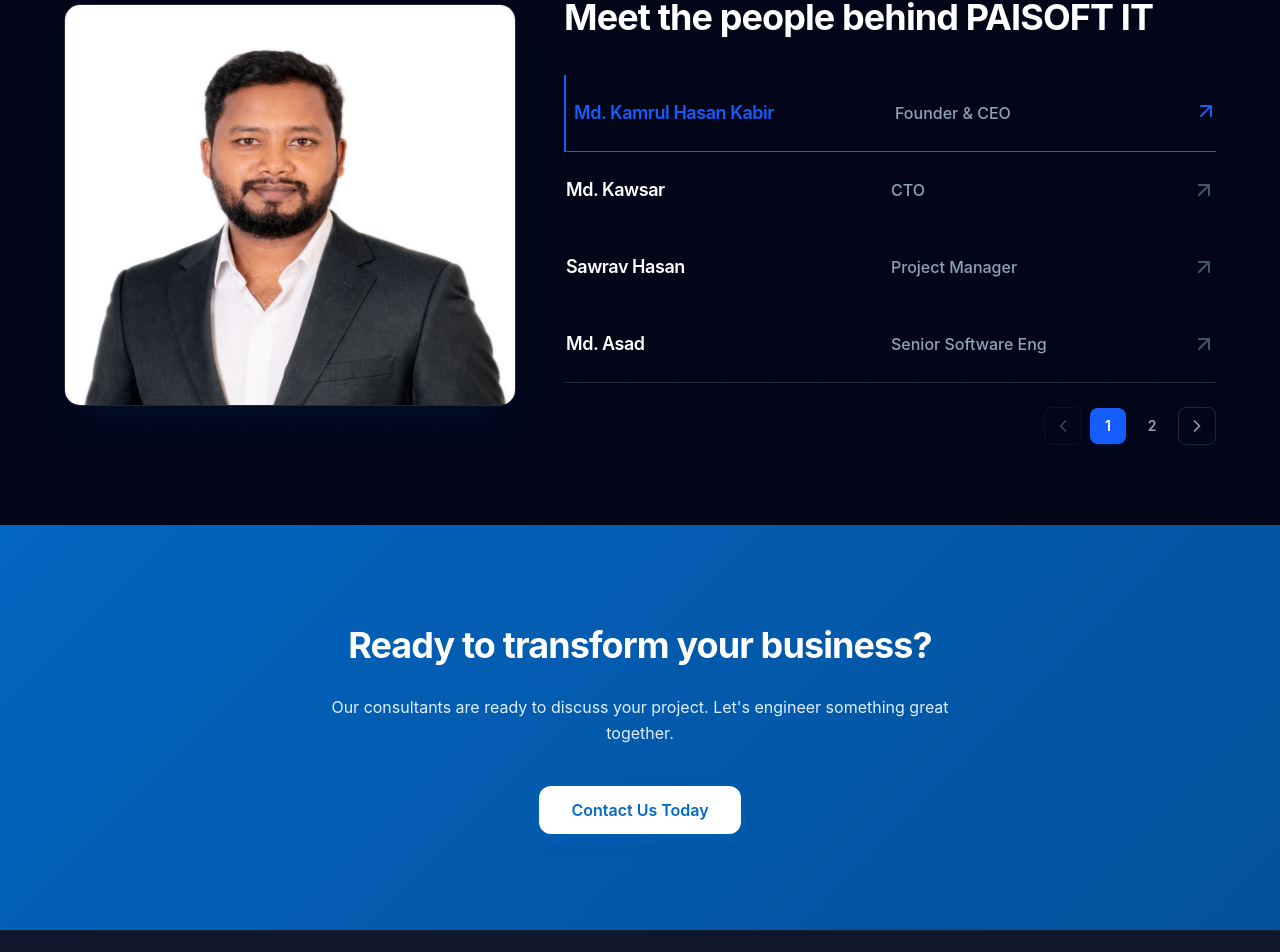
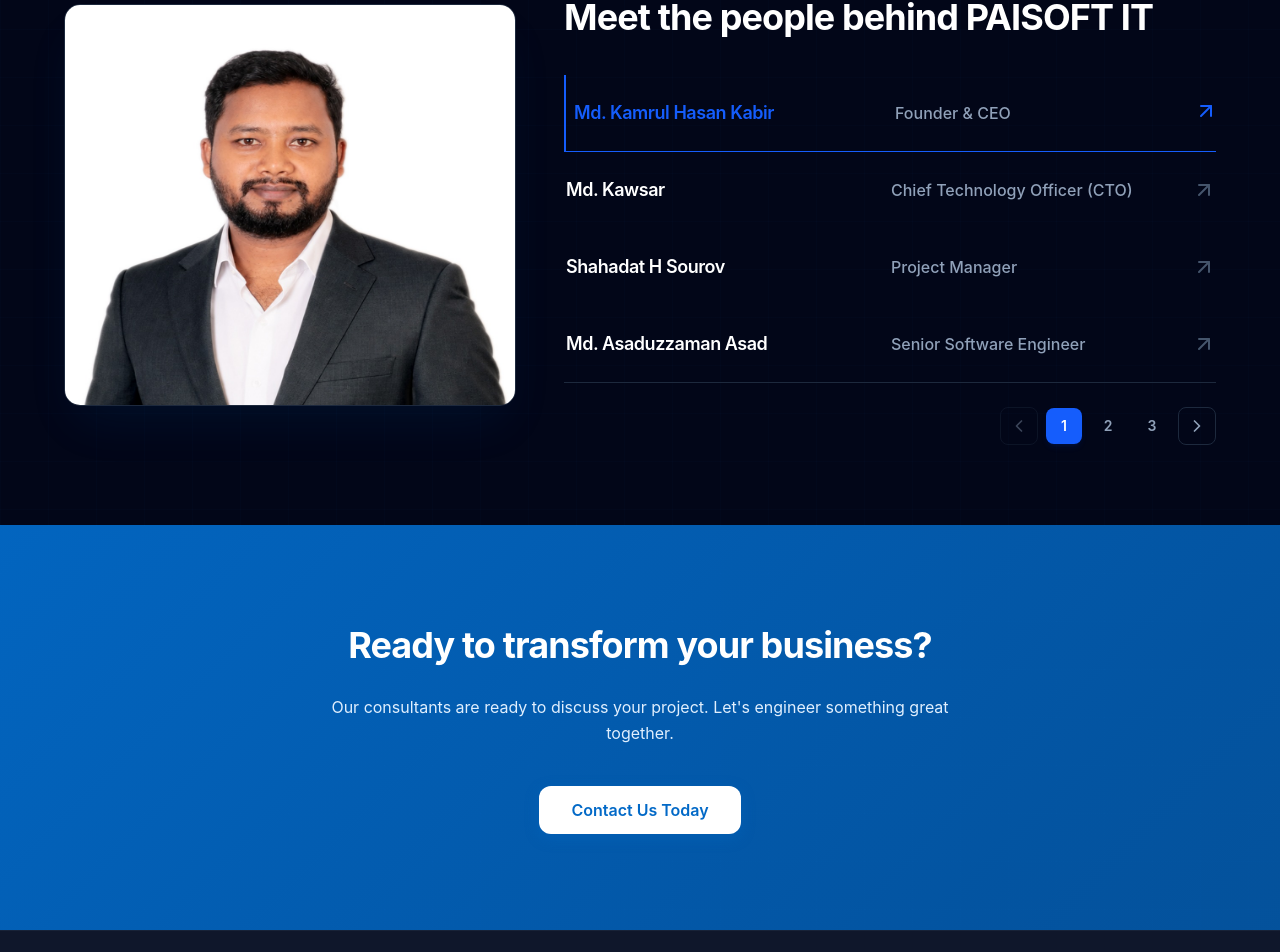
Before and after one commit to rousin2127/pisoftit, a React (Vite) app: page / in a window 1280 px wide. Shown: the part 3383-4335 px from the top of the page. Built offline with nearby package versions, Linux system fonts and the light colour scheme.

Commit message:
change name

```diff
--- a/src/pages/Home/team/Team.jsx
+++ b/src/pages/Home/team/Team.jsx
@@ -7,16 +7,22 @@
 import Member5 from '../../../assets/member5.png';
 import Member6 from '../../../assets/member6.png';
 import Member7 from '../../../assets/member7.png';
+import Member8 from '../../../assets/md.png';
+import Member9 from '../../../assets/bappi.png';
+
+
 
 const Team = () => {
   const teamMembers = [
     { id: 1, name: 'Md. Kamrul Hasan Kabir', role: 'Founder & CEO', image: Member1 },
-    { id: 2, name: 'Md. Kawsar', role: 'CTO', image: Member2 },
-    { id: 3, name: 'Sawrav Hasan', role: 'Project Manager', image: Member3 },
-    { id: 4, name: 'Md. Asad', role: 'Senior Software Eng', image: Member4 },
-    { id: 5, name: 'Md. Salafi', role: 'Senior Developer', image: Member5 },
-    { id: 6, name: 'Umma Fatima', role: 'QA', image: Member6 },
-    { id: 7, name: 'Md. Sojib Mridha', role: 'Head of Marketing', image: Member7 },
+    { id: 2, name: 'Md. Kawsar', role: 'Chief Technology Officer (CTO)', image: Member2 },
+    { id: 3, name: 'Shahadat H Sourov', role: 'Project Manager', image: Member3 },
+    { id: 4, name: 'Md. Asaduzzaman Asad', role: 'Senior Software Engineer', image: Member4 },
+    { id: 5, name: 'Muhammad Sahinur Salafee', role: 'Senior Developer', image: Member5 },
+    { id: 6, name: 'Umma Fatima', role: 'Quality Assurance (QA)', image: Member6 },
+    { id: 7, name: 'Sojib Hossain Mridha', role: 'Head of Marketing', image: Member7 },
+    { id: 8, name: 'Md. Rousin', role: 'Front-End Developer', image: Member8 },
+    { id: 9, name: 'Rakibul Islam Bappi', role: 'Android Developer', image: Member9 },
   ];
 
   // Pagination এর জন্য স্টেট এবং কনফিগ
```
Also changed, not shown: src/assets/bappi.png (added), src/assets/md.png (added).
